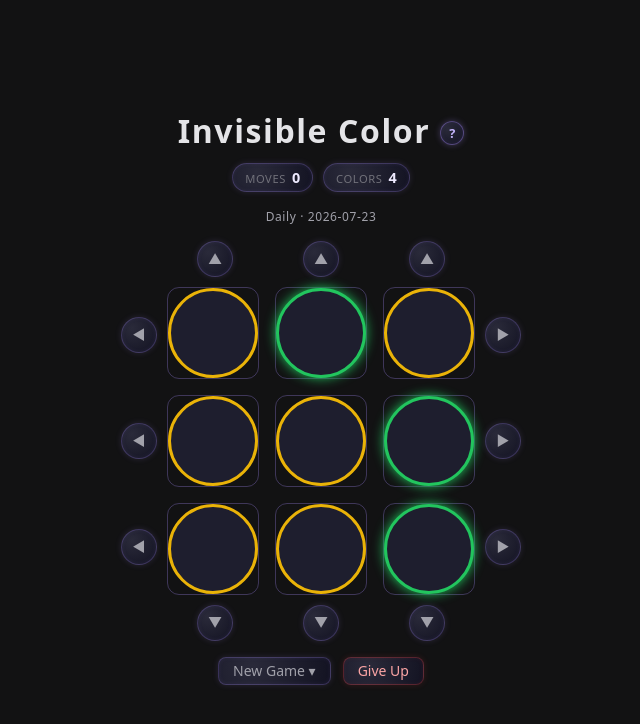
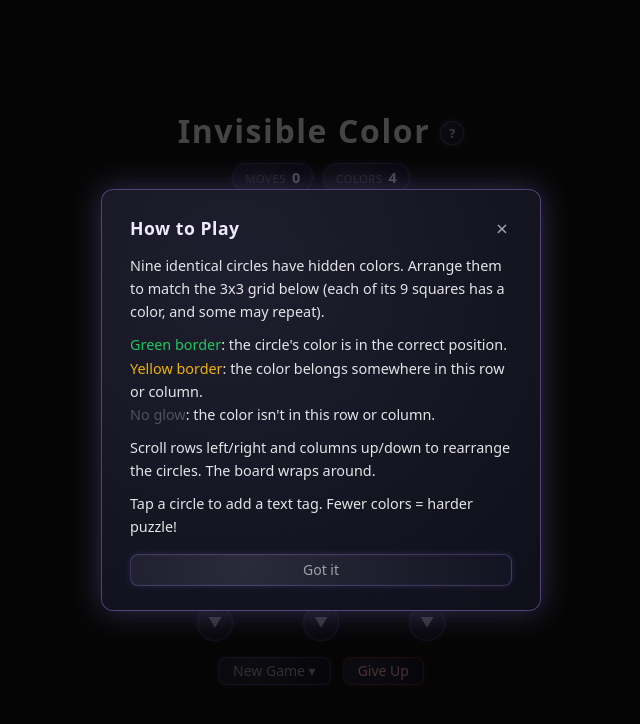
Before and after one commit to JoaquinChartier/invisible-color, a React (Vite) app: page / in a window 1280 px wide. Shown: the top 724 px of the page, without its empty margins (319-959 px from the left). Built offline with nearby package versions, Linux system fonts and the light colour scheme.

Commit message:
feat: show how-to-play modal on first visit (localStorage)

```diff
--- a/src/App.tsx
+++ b/src/App.tsx
@@ -88,7 +88,18 @@ export default function App() {
   const [tags, setTags] = useState<Record<number, string>>({});
   const [selectedId, setSelectedId] = useState<number | null>(null);
   const [newGameOpen, setNewGameOpen] = useState(false);
-  const [helpOpen, setHelpOpen] = useState(false);
+  const [helpOpen, setHelpOpen] = useState(() => {
+    try {
+      if (localStorage.getItem("ic-seen-help")) return false;
+    } catch {}
+    return true;
+  });
+  const closeHelp = () => {
+    setHelpOpen(false);
+    try {
+      localStorage.setItem("ic-seen-help", "1");
+    } catch {}
+  };
   const pressTimer = useRef<ReturnType<typeof setTimeout> | null>(null);
 
   useEffect(() => {
@@ -435,7 +446,7 @@ export default function App() {
 
       {helpOpen && (
         <div
-          onClick={() => setHelpOpen(false)}
+          onClick={() => closeHelp()}
           style={{
             position: "fixed",
             inset: 0,
@@ -466,7 +477,7 @@ export default function App() {
                 How to Play
               </h2>
               <button
-                onClick={() => setHelpOpen(false)}
+                onClick={() => closeHelp()}
                 style={{
                   background: "transparent",
                   border: "none",
@@ -497,7 +508,7 @@ export default function App() {
               Tap a circle to add a text tag. Fewer colors = harder puzzle!
             </p>
             <button
-              onClick={() => setHelpOpen(false)}
+              onClick={() => closeHelp()}
               style={{
                 ...btnBase,
                 width: "100%",
```
